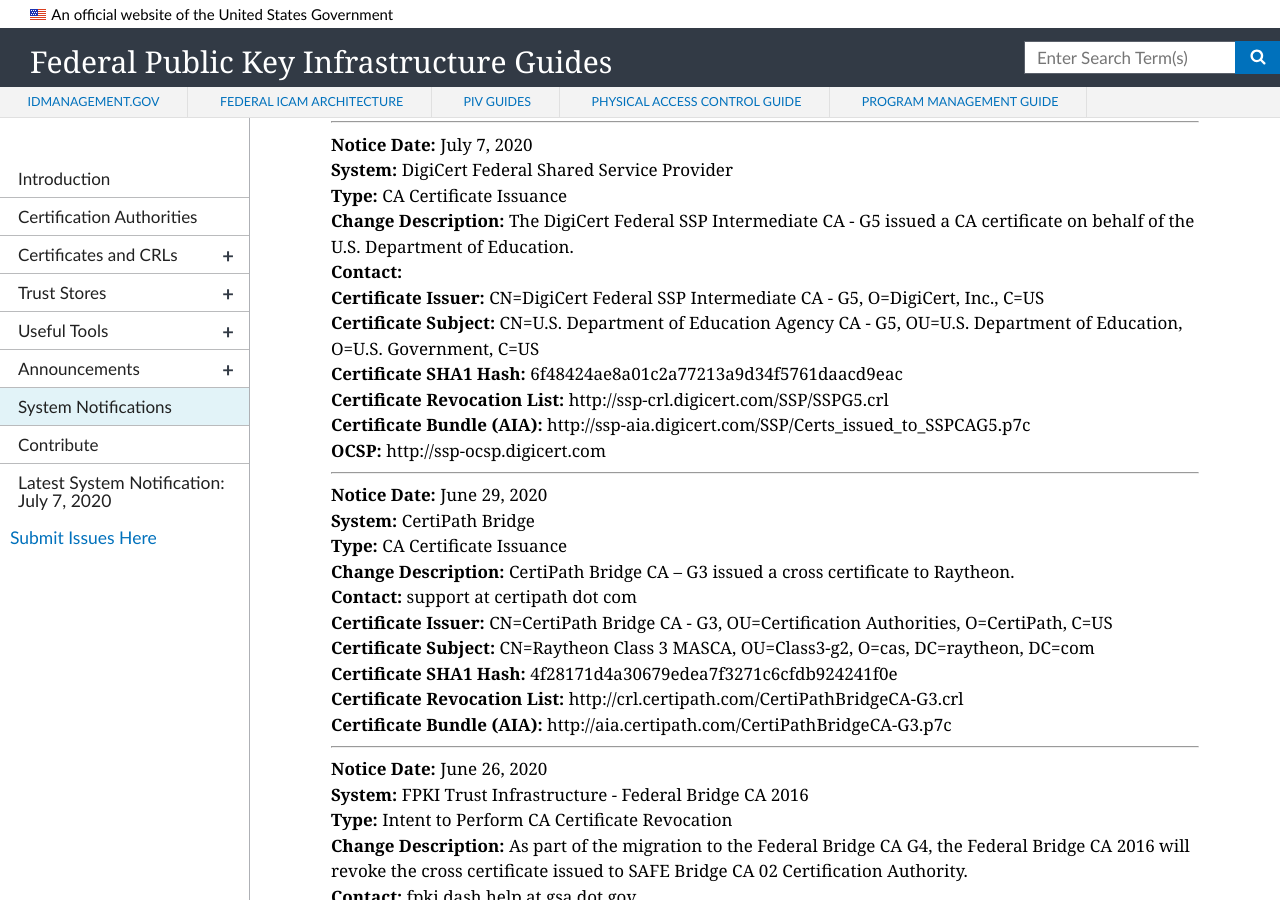
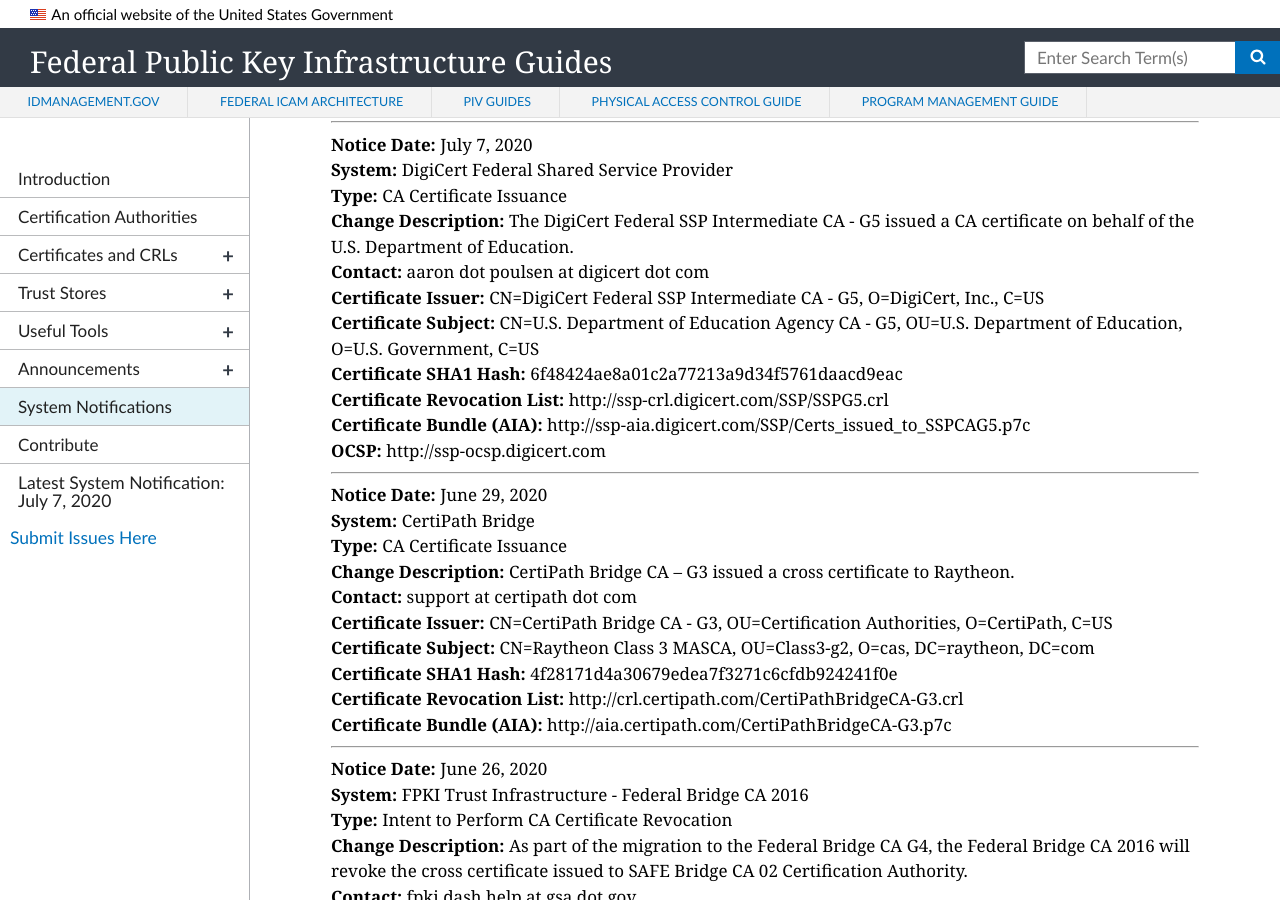
Before and after one commit to GSA/fpki-guides, a Jekyll site: the page built from pages/fpki_notifications.md, in a window 1280 px wide and 900 px high, scrolled down 799 px. Built offline with Jekyll 4.4.1, drawn with Linux system fonts in a browser that asks for light colours; nearby versions of some CDN libraries.

Commit message:
Update notifications.yml
Added missing contact address.

```diff
--- a/_data/notifications.yml
+++ b/_data/notifications.yml
@@ -2600,6 +2600,7 @@
   start_datetime: June 9, 2020
   system: DigiCert Federal Shared Service Provider
   change_description: The DigiCert Federal SSP Intermediate CA - G5 issued a CA certificate on behalf of the U.S. Department of Education.
+  contact: aaron dot poulsen at digicert dot com
   ca_certificate_hash:  6f48424ae8a01c2a77213a9d34f5761daacd9eac
   ca_certificate_issuer: CN=DigiCert Federal SSP Intermediate CA - G5, O=DigiCert, Inc., C=US
   ca_certificate_subject: CN=U.S. Department of Education Agency CA - G5, OU=U.S. Department of Education, O=U.S. Government, C=US
```
